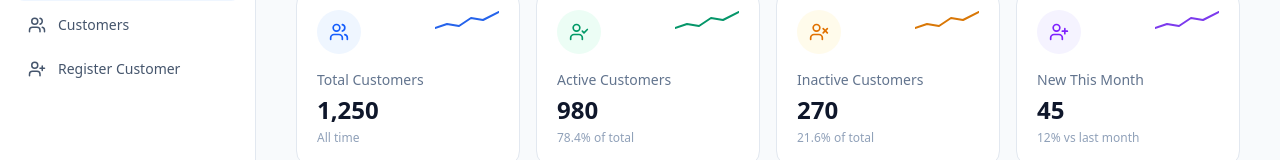
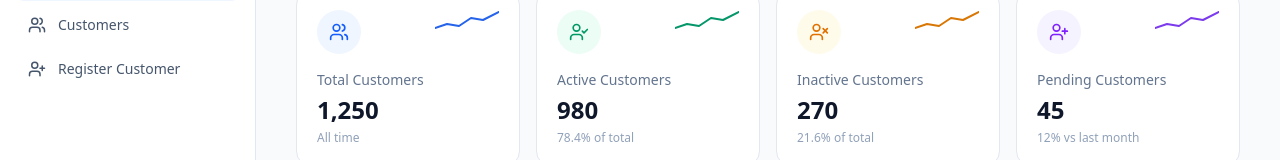
Before and after one commit to bakeji/customer-management-dashboard, a Next.js app: page / in a window 1280 px wide. Shown: the part 131-291 px from the top of the page. Built offline with nearby package versions, Linux system fonts and the light colour scheme; no server answers; the database is empty.

Commit message:
Update label for stat card to reflect pending customers

```diff
--- a/app/page.tsx
+++ b/app/page.tsx
@@ -87,7 +87,7 @@ export default function DashboardPage() {
         />
         <StatCard
           icon={UserPlus}
-          label="New This Month"
+          label="Pending Customers"
           value={dashboardStats.newThisMonth.toLocaleString()}
           helper={`${dashboardStats.newThisMonthGrowth}% vs last month`}
           tone="violet"
```
